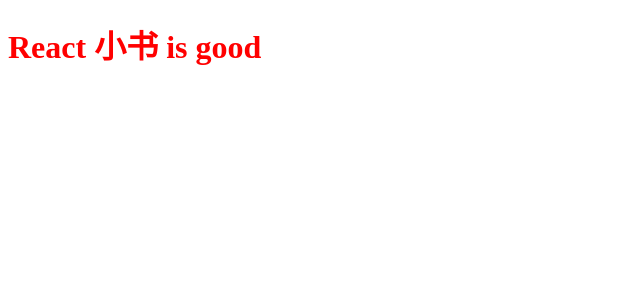
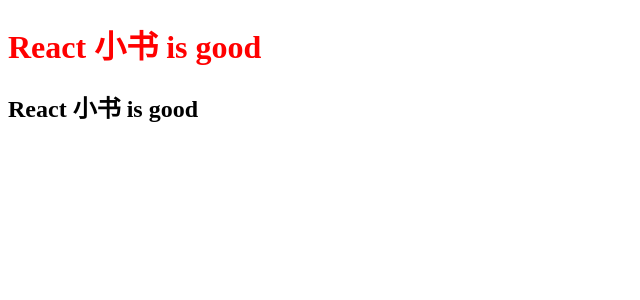
Before and after one commit to lynxlangya/React-Study, a React (Create React App) app: page / in a window 1280 px wide. Shown: the top 300 px of the page, without its empty margins (0-640 px from the left). Built offline with nearby package versions, Linux system fonts and the light colour scheme.

Commit message:
day-1: JSX 语法摸索 :rocket:

```diff
--- a/src/index.js
+++ b/src/index.js
@@ -7,12 +7,20 @@
 /**创建了名为 Header 的组件, 继承自 Component 类 */
 class Header extends Component {
     render () {
-        const  word = 'is good'
+        const word = 'is good'
+        const isGoodWord = true
         return (
             <div>
                 <h1 style={{'color': 'red'}}>
                     React 小书 {word}
                 </h1>
+                <h2>
+                    React 小书
+                    { isGoodWord
+                        ? <strong> is good </strong>
+                        : <span>is not good</span>
+                    }
+                </h2>
             </div>
         )
     }
```
Also changed, not shown: 2 other files (tests, documents, lock files or other folders).
